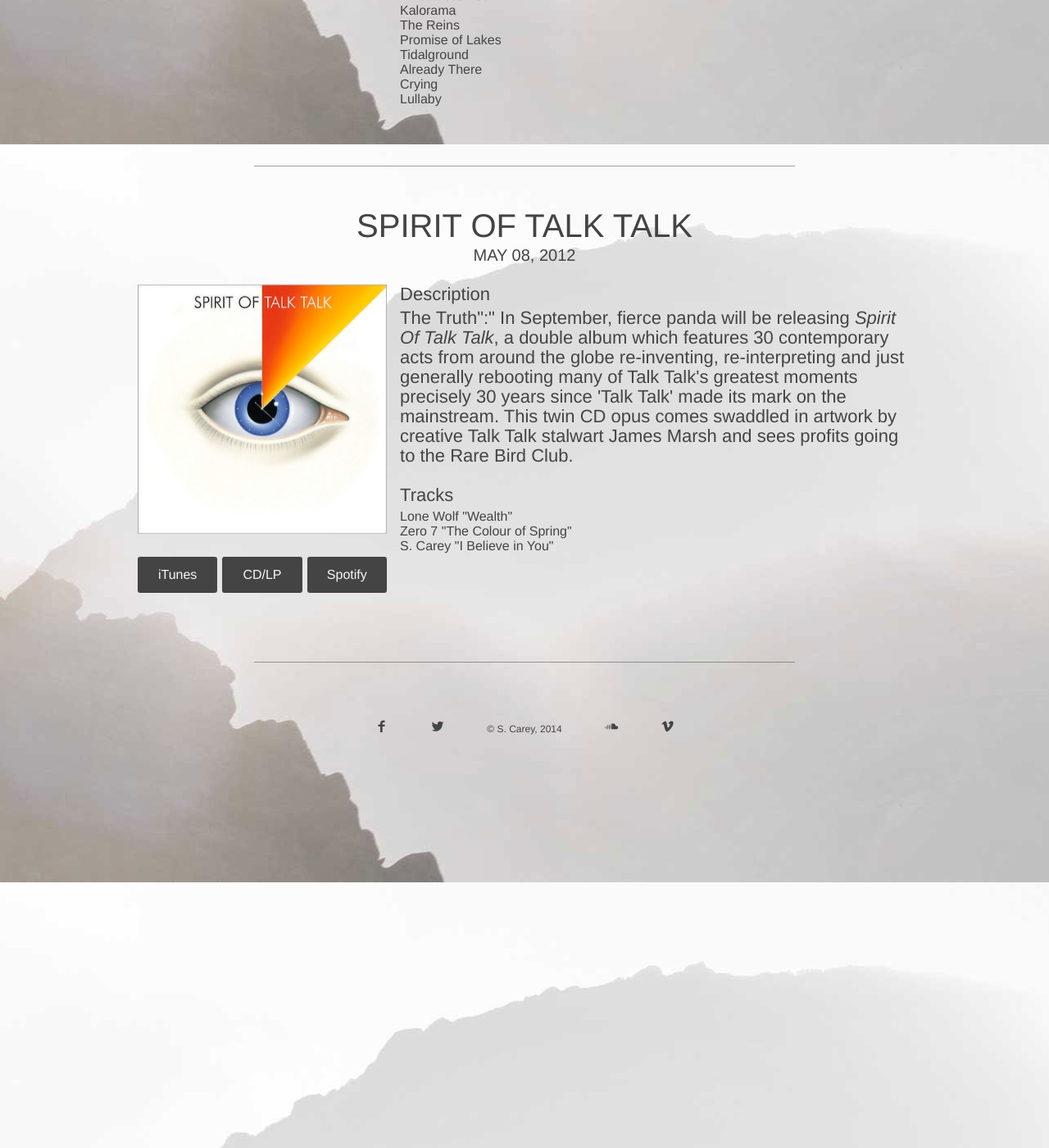
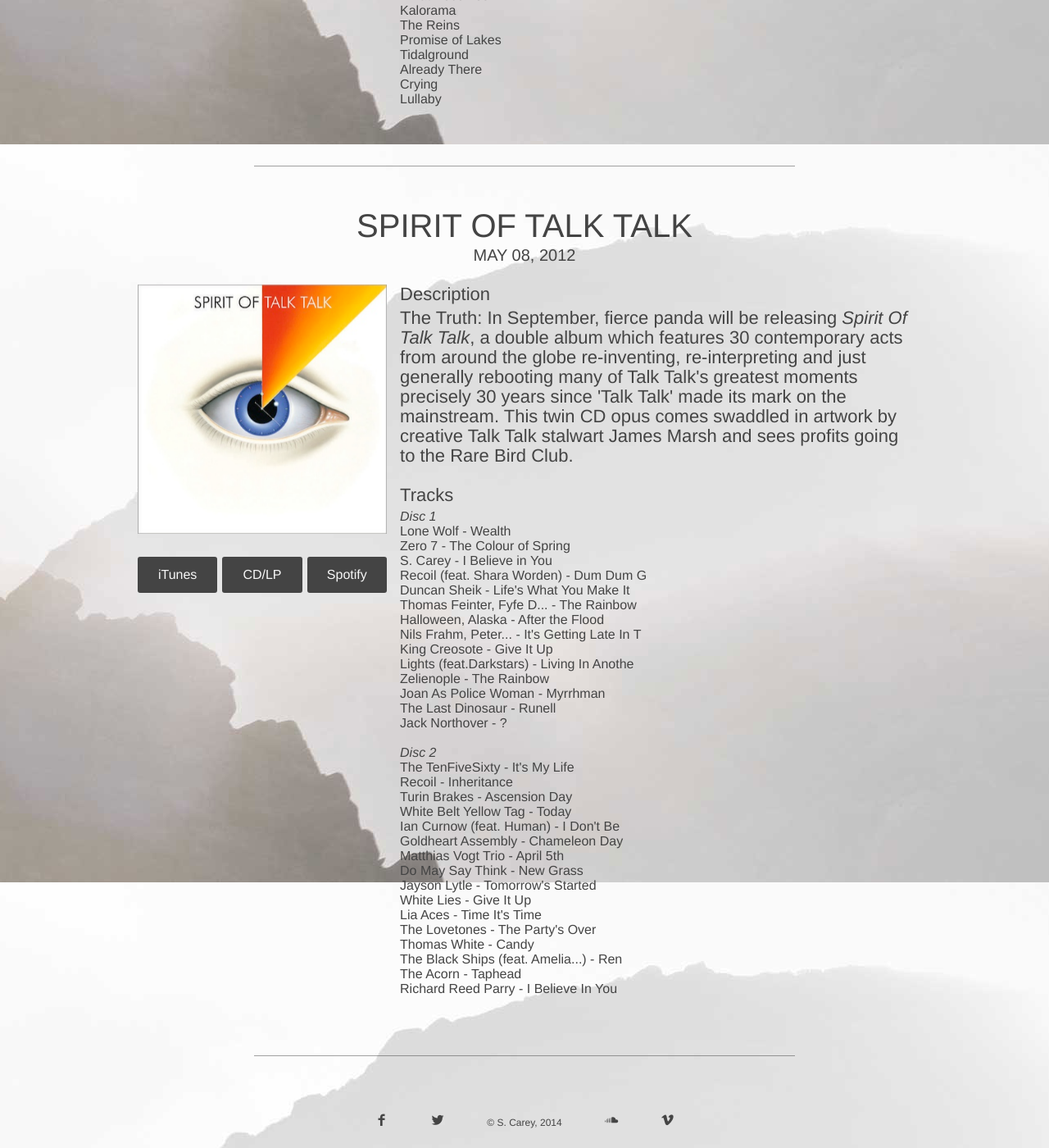
Before and after one commit to npbee/scarey.org, a Jekyll site: the page built from albums/other.html, in a window 1280 px wide and 1400 px high, scrolled down 724 px. Shown: the whole window at 82% size. Built offline with Jekyll 4.4.1, drawn with Linux system fonts in a browser that asks for light colours; nearby versions of some CDN libraries.

Commit message:
album blurb for range of light, tracks for talk talk

```diff
--- a/_layouts/album.html
+++ b/_layouts/album.html
@@ -74,7 +74,9 @@
 
                     <div class="two-thirds">
                         <h3 class="small-header delta">Description</h3>
-                        <p class="text-block">{{ album.blurb }}</p>
+                        {% for block in album.blurb %}
+                        <p class="text-block">{{ block }}</p>
+                        {% endfor %}
                         <div id="tracks" class="album-tracklist">
                             <h3 class="small-header delta">Tracks</h3>
                             {% for track in album.tracks %}
--- a/albums/LP.html
+++ b/albums/LP.html
@@ -28,7 +28,9 @@ albums:
         cover-front-small: ../assets/img/covers/range-of-light-front--small.jpg
         cover-back-large: ../assets/img/covers/range-of-light-back--large.jpg
         cover-back-small: ../assets/img/covers/range-of-light-back--small.jpg
-        blurb: The debut album from S. Carey, All We Grow, is the result of a young lifetime immersed in music.  As a band member of Bon Iver, Sean Carey witnessed a flip of his formal training to step firmly into a worldwide-touring rock band. His performance degree in classical percussion and his love for jazz drumming prepared him for a central role in the inspiring force of the Bon Iver live show.
+        blurb:
+            - Range of Light incorporates elements of his previous work, but also amplifies Carey’s percussive proclivities, and is altogether more developed than its predecessors, with more input on the performance and even composition side from the band of musicians and best friends he assembled originally to bring All We Grow to life in the live setting. “There were times during recording sessions when there were three percussionists, all with different styles and fortes, playing at once, adding different textures."
+            - From the flurry of violins over a circular rhythm in ‘Crown The Pines’ and the beautiful cries of ‘Alpenglow’, to the pensive depths of songs like ‘Fire-­‐scene’ and ‘The Dome’, Range of Light is a still life of an artist in this particular stage of his life; a stage that has been met with the highest of peaks and the lowest of depths all within the range each of us treads through.
         tracks:
             -   title: Glass/Film
                 lyrics:
--- a/albums/other.html
+++ b/albums/other.html
@@ -60,14 +60,41 @@ albums:
         release: May 08, 2012
         cover-front-large: ../assets/img/covers/spirit-of-talk-talk--large.jpg
         cover-front-small: ../assets/img/covers/spirit-of-talk-talk--small.jpg
-        blurb: The Truth":" In September, fierce panda will be releasing <span class="italic">Spirit Of Talk Talk</span>, a double album which features 30 contemporary acts from around the globe re-inventing, re-interpreting and just generally rebooting many of Talk Talk's greatest moments precisely 30 years since 'Talk Talk' made its mark on the mainstream. This twin CD opus comes swaddled in artwork by creative Talk Talk stalwart James Marsh and sees profits going to the Rare Bird Club.
+        blurb: "The Truth: In September, fierce panda will be releasing <span class='italic'>Spirit Of Talk Talk</span>, a double album which features 30 contemporary acts from around the globe re-inventing, re-interpreting and just generally rebooting many of Talk Talk's greatest moments precisely 30 years since 'Talk Talk' made its mark on the mainstream. This twin CD opus comes swaddled in artwork by creative Talk Talk stalwart James Marsh and sees profits going to the Rare Bird Club."
         tracks:
-            -   title: Lone Wolf "Wealth"
-                duration: 6:00
-            -   title: Zero 7 "The Colour of Spring"
-                duration: 5:32
-            -   title: S. Carey "I Believe in You"
-                duration: 6:45
+            -   title: "<span class='italic'>Disc 1</span>"
+            -   title: "Lone Wolf - Wealth"
+            -   title: "Zero 7 - The Colour of Spring"
+            -   title: "<span class='bold'>S. Carey - I Believe in You</span>"
+            -   title: "Recoil (feat. Shara Worden) - Dum Dum G"
+            -   title: "Duncan Sheik - Life's What You Make It"
+            -   title: "Thomas Feinter, Fyfe D... - The Rainbow"
+            -   title: "Halloween, Alaska - After the Flood"
+            -   title: "Nils Frahm, Peter... - It's Getting Late In T"
+            -   title: "King Creosote - Give It Up"
+            -   title: "Lights (feat.Darkstars) - Living In Anothe"
+            -   title: "Zelienople - The Rainbow"
+            -   title: "Joan As Police Woman - Myrrhman"
+            -   title: "The Last Dinosaur - Runell"
+            -   title: "Jack Northover - ?"
+            -   title: "<br>"
+            -   title: "<span class='italic'>Disc 2</span>"
+            -   title: "The TenFiveSixty - It's My Life"
+            -   title: "Recoil - Inheritance"
+            -   title: "Turin Brakes - Ascension Day"
+            -   title: "White Belt Yellow Tag - Today"
+            -   title: "Ian Curnow (feat. Human) - I Don't Be"
+            -   title: "Goldheart Assembly - Chameleon Day"
+            -   title: "Matthias Vogt Trio - April 5th"
+            -   title: "Do May Say Think - New Grass"
+            -   title: "Jayson Lytle - Tomorrow's Started"
+            -   title: "White Lies - Give It Up"
+            -   title: "Lia Aces - Time It's Time"
+            -   title: "The Lovetones - The Party's Over"
+            -   title: "Thomas White - Candy"
+            -   title: "The Black Ships (feat. Amelia...) - Ren"
+            -   title: "The Acorn - Taphead"
+            -   title: "Richard Reed Parry - I Believe In You"
 
         links:
             -   text: iTunes
```
Also changed, not shown: cart.html (deleted, +0 -179 lines), store/index.html (deleted, +0 -169 lines), 5 other files.
